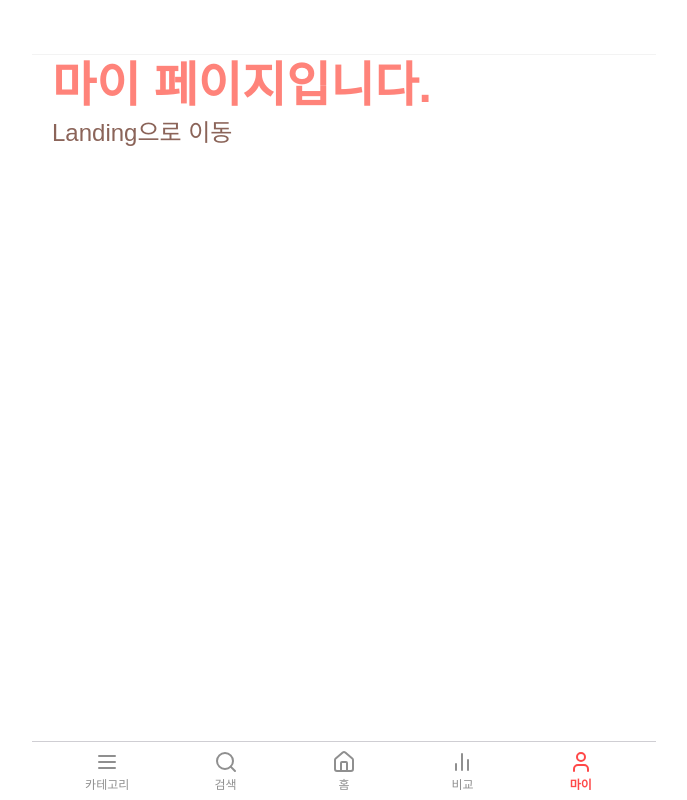
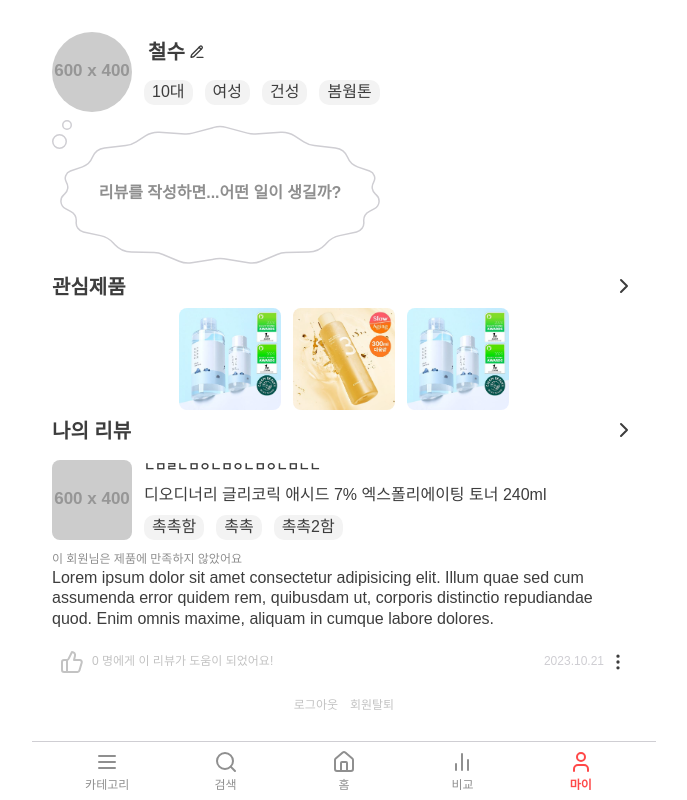
Before and after one commit to MingyeongKim0708/COCOA, a Next.js app in the folder front/: page /my in a window 1280 px wide. Shown: the whole page, without its empty margins (296-983 px from the left). Built offline with nearby package versions, Linux system fonts and the light colour scheme; a web font is replaced by a local one.

Commit message:
feat: 마이페이지 구현
관심제품, 리뷰 미리보기 포함해서 마이페이지 구현
fetchWrapper 미리 적용

S12P21A507-131
S12P21A507-132

```diff
--- a/front/src/app/_components/common/LayoutWithDynamicPadding.tsx
+++ b/front/src/app/_components/common/LayoutWithDynamicPadding.tsx
@@ -13,6 +13,7 @@ const noHeaderRoutes = [
   "/home", // 홈
   "/search", // 검색
   "/search/result?", //검색 결과
+  "/my", //마이페이지
 ];
 
 // BottomNav 없음
--- /dev/null
+++ b/front/src/app/my/_components/PreviewLikeItems.tsx
@@ -0,0 +1,74 @@
+import T3 from "@/app/_components/common/T3";
+import React, { useEffect, useState } from "react";
+import { ChevronRight } from "lucide-react";
+import { useRouter } from "next/navigation";
+import { Cosmetic } from "@/types/cosmetic";
+import { dummyProducts } from "@/mocks/dummyProducts";
+import { fetchWrapper } from "@/lib/fetchWrapper";
+
+const PreviewLikeItems = () => {
+  const router = useRouter();
+  const [previewLikeItems, setPreviewLikeItems] = useState<Cosmetic[] | null>();
+
+  useEffect(() => {
+    const fetchLikes = async () => {
+      const baseUrl = process.env.NEXT_PUBLIC_API_BASE_URL;
+
+      const res = await fetchWrapper(`${baseUrl}/like`, {
+        credentials: "include",
+      });
+
+      if (res.ok) {
+        const {
+          data: { LikeItems: likes },
+        } = await res.json();
+
+        const prevLikes = likes.slice(0, 3);
+        setPreviewLikeItems(prevLikes);
+      }
+    };
+
+    // fetchLikes();
+    const dummy = dummyProducts.slice(0, 3);
+    setPreviewLikeItems(dummy);
+  }, []);
+
+  const handleGoToLikes = () => {
+    router.push("/my/likes");
+  };
+
+  const handleGoToLikeProduct = (productId: number) => {
+    router.push(`/product/${productId}`);
+  };
+  return (
+    <div className="flex flex-col gap-2">
+      <div
+        className="flex flex-row justify-between"
+        onClick={() => handleGoToLikes()}
+      >
+        <T3 children="관심제품" />
+        <ChevronRight size={24} />
+      </div>
+      <div className="flex flex-row justify-center gap-3">
+        {previewLikeItems &&
+          previewLikeItems.map((cosmetic, idx) => {
+            return (
+              <div
+                key={idx}
+                className=""
+                onClick={() => handleGoToLikeProduct(cosmetic.id)}
+              >
+                <img
+                  src={cosmetic.images[0]}
+                  alt="profile image"
+                  className="h-[6.375rem] w-[6.375rem] flex-shrink-0 rounded-lg object-cover"
+                />
+              </div>
+            );
+          })}
+      </div>
+    </div>
+  );
+};
+
+export default PreviewLikeItems;
--- /dev/null
+++ b/front/src/app/my/_components/PreviewMyReview.tsx
@@ -0,0 +1,69 @@
+import T3 from "@/app/_components/common/T3";
+import ReviewCard from "@/app/_components/review/ReviewCard";
+import { reviewCosmetic, reviewUser } from "@/app/review/dummyReviews";
+import { Review } from "@/types/review";
+import { User } from "@/types/user";
+import { ChevronRight } from "lucide-react";
+import { useRouter } from "next/navigation";
+import React, { useEffect, useState } from "react";
+import { fetchWrapper } from "@/lib/fetchWrapper";
+
+interface PreviewMyReviewProps {
+  user: User;
+}
+
+const PreviewMyReview = ({ user }: PreviewMyReviewProps) => {
+  const router = useRouter();
+  const [review, setReview] = useState<Review | null>();
+
+  useEffect(() => {
+    //사용자 리뷰 조회하는 api 사용해서 가장 최근 작성한 리뷰만 띄우기로 함
+    const fetchReview = async () => {
+      const baseUrl = process.env.NEXT_PUBLIC_API_BASE_URL;
+      const res = await fetchWrapper(`${baseUrl}/user/${user.id}`, {
+        credentials: "include",
+      });
+      if (res.ok) {
+        const {
+          data: { ReviewList: reviews },
+        } = await res.json();
+
+        const sortedReviews = reviews
+          .slice()
+          .sort(
+            (a: Review, b: Review) =>
+              new Date(b.createdAt).getTime() - new Date(a.createdAt).getTime(),
+          );
+
+        const review = sortedReviews[0];
+
+        setReview(review);
+      } else {
+        console.error("리뷰 가져오기 실패:", res.status);
+      }
+    };
+
+    setReview(reviewCosmetic);
+
+    // fetchReview(); api완성되면 주석 해제
+  }, []);
+
+  const handleGoToMyReaiews = () => {
+    router.push(`/my/${user.id}`);
+  };
+
+  return (
+    <div className="flex flex-col gap-2">
+      <div
+        className="flex flex-row justify-between"
+        onClick={() => handleGoToMyReaiews()}
+      >
+        <T3 children="나의 리뷰" />
+        <ChevronRight size={24} />
+      </div>
+      {review && <ReviewCard review={review} />}
+    </div>
+  );
+};
+
+export default PreviewMyReview;
--- a/front/src/app/my/_components/page.tsx
+++ /dev/null
@@ -1 +0,0 @@
-// 지우고 쓰세요
--- a/front/src/app/my/page.tsx
+++ b/front/src/app/my/page.tsx
@@ -1,13 +1,34 @@
 "use client";
 import React from "react";
+import ReviewUserInfo from "../_components/user/UserInfo";
+import { useUserStore } from "@/stores/UserStore";
+import UserWordCloud from "../_components/wordcloud/UserWordCloud";
+import PreviewLikeItems from "./_components/PreviewLikeItems";
+import PreviewMyReview from "./_components/PreviewMyReview";
+import B5 from "../_components/common/B5";
+import { useRouter } from "next/navigation";
 
 export default function MyPage() {
+  const { user, keywords } = useUserStore();
+  const router = useRouter();
+
+  const handleClickWithdraw = () => {
+    router.push("/my/withdraw");
+  };
+
   return (
-    <div>
-      <div className="text-head0 font-title text-pink1">마이 페이지입니다.</div>
-      <a href="/" className="text-size2 text-brown1">
-        Landing으로 이동
-      </a>
+    <div className="flex flex-col gap-2 pt-[2rem]">
+      <ReviewUserInfo user={user} />
+      <UserWordCloud words={keywords} />
+      <PreviewLikeItems />
+      <PreviewMyReview user={user} />
+      <div className="flex flex-row items-center justify-center gap-3 text-gray3">
+        <B5
+          children={"로그아웃"}
+          onClick={() => console.log("로그아웃 api 붙이기")}
+        />
+        <B5 children={"회원탈퇴"} onClick={() => handleClickWithdraw()} />
+      </div>
     </div>
   );
 }
```
